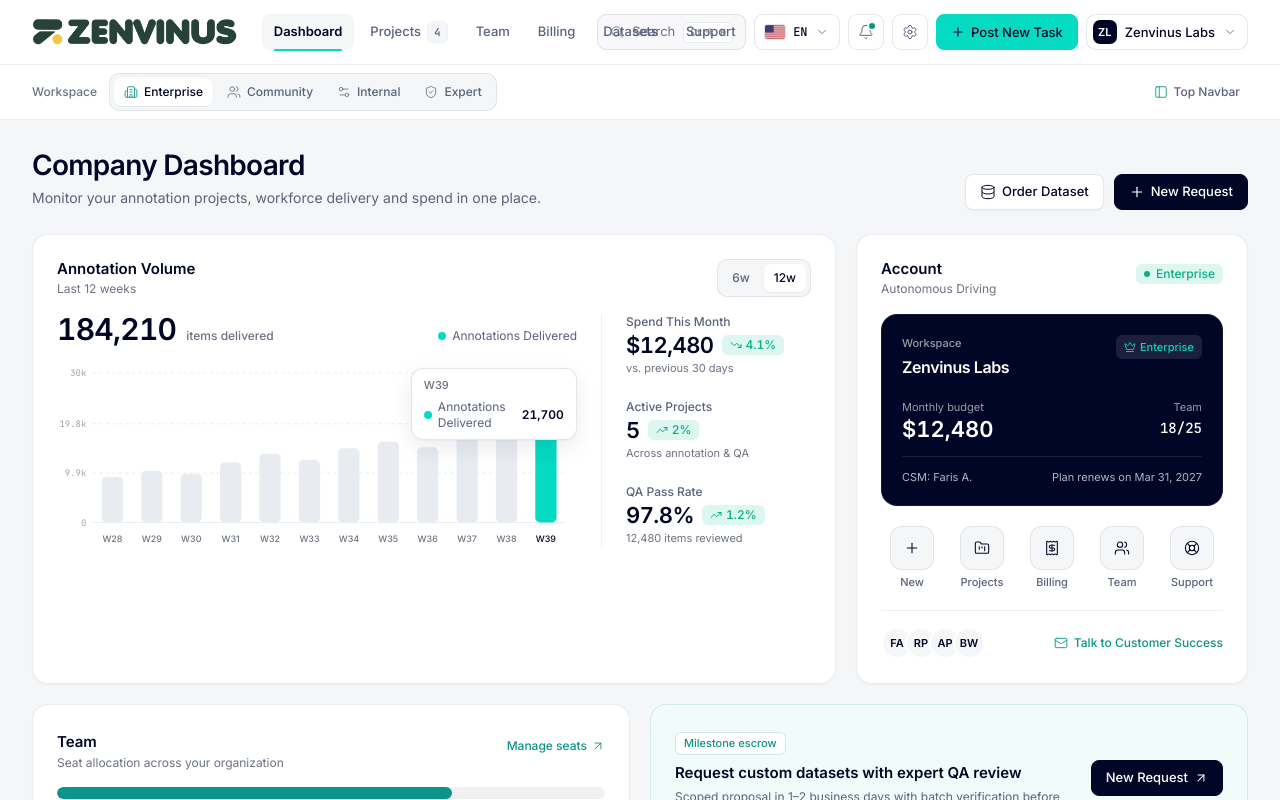
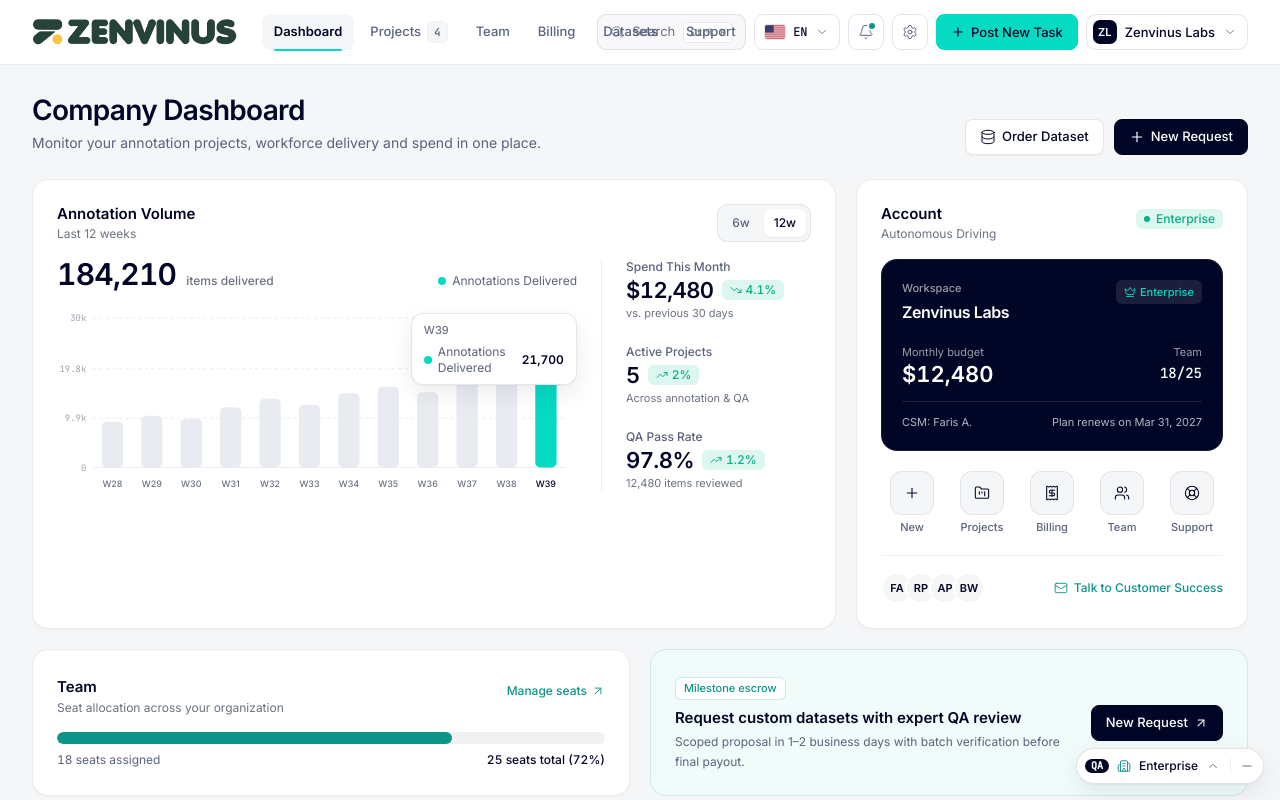
Before and after one commit to adityafakhrii/zenvinus-ui, a Next.js app: page /dashboard in a window 1280 px wide. Shown: the top 800 px of the page. Built offline with nearby package versions, Linux system fonts and the light colour scheme.

Commit message:
fix(ui): move QA role switcher to floating minimizable bottom-right pill

```diff
--- a/src/features/dashboard/components/dashboard-header.tsx
+++ b/src/features/dashboard/components/dashboard-header.tsx
@@ -7,7 +7,6 @@ import {
   ChevronsLeft,
   ChevronsRight,
   Menu,
-  PanelLeft,
   Plus,
   Search,
   Settings,
@@ -128,11 +127,6 @@ const DashboardHeader = () => {
       }
     >
       <div className="flex flex-col gap-5">
-        <div>
-          <p className="m-0 mb-2 text-xs font-medium text-ink-muted">{t('Workspace role')}</p>
-          <RoleSwitch as={role} variant="compact" />
-        </div>
-
         <nav className="flex flex-col gap-1" aria-label={t('Main menu')}>
           {navItems.map((item) => {
             const active = item === activeMatch;
@@ -214,12 +208,6 @@ const DashboardHeader = () => {
                 )}
               </Link>
             </div>
-
-            {!sidebarCollapsed && (
-              <div className="border-b border-line-subtle px-3 py-3">
-                <RoleSwitch as={role} variant="compact" />
-              </div>
-            )}
 
             <nav className="flex-1 overflow-y-auto px-3 py-3" aria-label={t('Main menu')}>
               <div className="flex flex-col gap-1">
@@ -420,6 +408,7 @@ const DashboardHeader = () => {
         </div>
         {mobileDrawer}
         <QuickSearchModal open={searchOpen} onClose={() => setSearchOpen(false)} />
+        <RoleSwitch as={role} />
       </>
     );
   }
@@ -523,26 +512,9 @@ const DashboardHeader = () => {
         </div>
       </header>
 
-      <div className="border-b border-[rgba(8,13,53,0.08)] bg-surface">
-        <div className="mx-auto flex max-w-[1440px] items-center justify-between gap-3 px-4 py-2 sm:px-6 lg:px-8">
-          <div className="flex min-w-0 items-center gap-3 overflow-x-auto">
-            <span className="hidden sm:inline text-xs font-medium text-ink-muted shrink-0">
-              {t('Workspace')}
-            </span>
-            <RoleSwitch as={role} variant="bar" />
-          </div>
-          <Link
-            href="/dashboard/settings"
-            className="hidden md:inline-flex shrink-0 items-center gap-1.5 rounded-[7px] px-2 py-1 text-xs font-medium text-ink-secondary no-underline hover:bg-canvas hover:text-ink transition-colors"
-          >
-            <PanelLeft className="h-3.5 w-3.5 text-teal-ink" strokeWidth={1.5} />
-            <span>{t('Top Navbar')}</span>
-          </Link>
-        </div>
-      </div>
-
       {mobileDrawer}
       <QuickSearchModal open={searchOpen} onClose={() => setSearchOpen(false)} />
+      <RoleSwitch as={role} />
     </>
   );
 };
--- a/src/features/dashboard/components/role-switch.tsx
+++ b/src/features/dashboard/components/role-switch.tsx
@@ -1,6 +1,6 @@
 import Link from 'next/link';
-import React from 'react';
-import { Building2, Settings2, ShieldCheck, Users } from 'lucide-react';
+import React, { useEffect, useRef, useState } from 'react';
+import { Building2, Check, ChevronUp, Minus, Settings2, ShieldCheck, Users } from 'lucide-react';
 import { cn } from '@/components/ui/cn';
 import { useT } from '@/i18n';
 import type { DashboardRole } from '../types/dashboard';
@@ -18,65 +18,172 @@ const ROLES: ReadonlyArray<RoleLink> = [
   { key: 'expert', label: 'Expert', href: '/dashboard?as=expert' },
 ];
 
+const STORAGE_KEY = 'zv_qa_role_minimized';
+
 function RoleIcon({ role }: { role: DashboardRole }) {
   const cls = 'h-3.5 w-3.5 shrink-0';
   switch (role) {
     case 'enterprise':
-      return <Building2 className={cls} strokeWidth={1.5} aria-hidden="true" />;
+      return <Building2 className={cls} strokeWidth={1.6} aria-hidden="true" />;
     case 'community':
-      return <Users className={cls} strokeWidth={1.5} aria-hidden="true" />;
+      return <Users className={cls} strokeWidth={1.6} aria-hidden="true" />;
     case 'internal':
-      return <Settings2 className={cls} strokeWidth={1.5} aria-hidden="true" />;
+      return <Settings2 className={cls} strokeWidth={1.6} aria-hidden="true" />;
     case 'expert':
-      return <ShieldCheck className={cls} strokeWidth={1.5} aria-hidden="true" />;
+      return <ShieldCheck className={cls} strokeWidth={1.6} aria-hidden="true" />;
   }
 }
 
 export interface RoleSwitchProps {
   as?: DashboardRole;
-  variant?: 'bar' | 'compact';
   className?: string;
 }
 
 /**
- * Workspace switcher across Enterprise, Community, Internal, and Expert memberships.
+ * Floating QA role simulator anchored at the bottom-right corner so switching between Enterprise, Community,
+ * Internal, and Expert stays 1–2 clicks away during testing without cluttering the main header or sidebar chrome.
  */
-const RoleSwitch = ({ as = 'enterprise', variant = 'bar', className }: RoleSwitchProps) => {
+const RoleSwitch = ({ as = 'enterprise', className }: RoleSwitchProps) => {
   const { t } = useT();
+  const [open, setOpen] = useState(false);
+  const [minimized, setMinimized] = useState(false);
+  const rootRef = useRef<HTMLDivElement>(null);
+
+  useEffect(() => {
+    try {
+      if (window.sessionStorage.getItem(STORAGE_KEY) === '1') {
+        setMinimized(true);
+      }
+    } catch {
+      // sessionStorage may be restricted in private mode
+    }
+  }, []);
+
+  useEffect(() => {
+    if (!open) return undefined;
+    const onDocClick = (e: MouseEvent) => {
+      if (rootRef.current && e.target instanceof Node && !rootRef.current.contains(e.target)) {
+        setOpen(false);
+      }
+    };
+    const onKey = (e: globalThis.KeyboardEvent) => {
+      if (e.key === 'Escape') setOpen(false);
+    };
+    document.addEventListener('mousedown', onDocClick);
+    document.addEventListener('keydown', onKey);
+    return () => {
+      document.removeEventListener('mousedown', onDocClick);
+      document.removeEventListener('keydown', onKey);
+    };
+  }, [open]);
+
+  const setMinState = (next: boolean) => {
+    setMinimized(next);
+    if (next) setOpen(false);
+    try {
+      window.sessionStorage.setItem(STORAGE_KEY, next ? '1' : '0');
+    } catch {
+      // ignore storage errors
+    }
+  };
+
+  const activeRole = ROLES.find((r) => r.key === as) ?? ROLES[0];
 
   return (
+    <div ref={rootRef} className={cn('fixed bottom-4 right-4 z-50', className)}>
+      {open && !minimized && (
         <div
-      className={cn(
-        'inline-flex items-center gap-1 rounded-[10px] border border-[rgba(8,13,53,0.08)] bg-canvas p-1',
-        variant === 'compact' && 'w-full grid grid-cols-2 gap-1',
-        className,
-      )}
-      role="tablist"
-      aria-label={t('Workspace role')}
+          role="menu"
+          aria-label={t('Role simulator (QA)')}
+          className="absolute bottom-[calc(100%+8px)] right-0 w-52 rounded-xl border border-[rgba(8,13,53,0.10)] bg-surface p-1.5 shadow-[var(--shadow-popover)] zv-animate-pop"
         >
+          <div className="mb-1 border-b border-line-subtle px-2.5 py-1.5 text-[11px] font-medium text-ink-muted">
+            {t('Role simulator (QA)')}
+          </div>
+          <div className="flex flex-col gap-0.5">
             {ROLES.map((r) => {
               const active = as === r.key;
               return (
                 <Link
                   key={r.key}
                   href={r.href}
-            role="tab"
-            aria-selected={active}
+                  role="menuitem"
+                  onClick={() => setOpen(false)}
                   className={cn(
-              'inline-flex items-center justify-center gap-1.5 rounded-[7px] px-2.5 py-1.5 text-xs font-medium no-underline whitespace-nowrap',
-              'transition-[background-color,color,box-shadow] duration-150 ease-[cubic-bezier(0.22,1,0.36,1)]',
+                    'flex items-center justify-between gap-2 rounded-[8px] px-2.5 py-2 text-xs font-medium no-underline transition-colors',
                     active
-                ? 'bg-surface text-ink shadow-[0_1px_2px_rgba(2,6,38,0.06)]'
-                : 'text-ink-secondary hover:text-ink',
+                      ? 'bg-tint-mint text-teal-ink font-semibold'
+                      : 'text-ink hover:bg-canvas',
                   )}
                 >
+                  <span className="flex items-center gap-2">
                     <span className={active ? 'text-teal-ink' : 'text-ink-muted'}>
                       <RoleIcon role={r.key} />
                     </span>
                     <span>{t(r.label)}</span>
+                  </span>
+                  {active && <Check className="h-3.5 w-3.5 shrink-0 text-teal-ink" strokeWidth={2} />}
                 </Link>
               );
             })}
+          </div>
+        </div>
+      )}
+
+      {minimized ? (
+        <button
+          type="button"
+          onClick={() => setMinState(false)}
+          aria-label={t('Show role switcher')}
+          title={`${t('Role simulator (QA)')}: ${t(activeRole.label)}`}
+          className="inline-flex h-8 items-center gap-1.5 rounded-full border border-[rgba(8,13,53,0.12)] bg-surface/90 px-2.5 text-xs font-medium text-ink shadow-[var(--shadow-popover)] backdrop-blur-md transition-[opacity,border-color,background-color] duration-150 hover:border-teal-ink hover:bg-surface cursor-pointer"
+        >
+          <span className="rounded-full bg-navy px-1.5 py-0.5 font-mono text-[10px] font-semibold leading-none text-white">
+            QA
+          </span>
+          <span className="text-teal-ink">
+            <RoleIcon role={activeRole.key} />
+          </span>
+        </button>
+      ) : (
+        <div className="inline-flex h-9 items-center rounded-full border border-[rgba(8,13,53,0.12)] bg-surface/95 shadow-[var(--shadow-popover)] backdrop-blur-md">
+          <button
+            type="button"
+            aria-haspopup="menu"
+            aria-expanded={open}
+            aria-label={t('Role simulator (QA)')}
+            onClick={() => setOpen((v) => !v)}
+            className="inline-flex h-full items-center gap-2 rounded-l-full pl-2 pr-2.5 text-xs font-medium text-ink transition-colors hover:bg-canvas/80 cursor-pointer"
+          >
+            <span className="rounded-full bg-navy px-1.5 py-0.5 font-mono text-[10px] font-semibold leading-none text-white">
+              QA
+            </span>
+            <span className="text-teal-ink">
+              <RoleIcon role={activeRole.key} />
+            </span>
+            <span>{t(activeRole.label)}</span>
+            <ChevronUp
+              className={cn(
+                'h-3.5 w-3.5 text-ink-muted transition-transform duration-150',
+                open && 'rotate-180 text-teal-ink',
+              )}
+              strokeWidth={1.6}
+            />
+          </button>
+
+          <span className="h-4 w-px bg-line-subtle" aria-hidden="true" />
+
+          <button
+            type="button"
+            onClick={() => setMinState(true)}
+            aria-label={t('Minimize role switcher')}
+            title={t('Minimize role switcher')}
+            className="inline-flex h-full w-8 items-center justify-center rounded-r-full text-ink-muted transition-colors hover:bg-canvas/80 hover:text-ink cursor-pointer"
+          >
+            <Minus className="h-3.5 w-3.5" strokeWidth={1.75} />
+          </button>
+        </div>
+      )}
     </div>
   );
 };
--- a/src/i18n/id/dashboard.ts
+++ b/src/i18n/id/dashboard.ts
@@ -581,6 +581,9 @@ const id: Dictionary = {
   'Feedback / rubric note': 'Catatan masukan / rubrik',
   'Optional notes on edge cases, rubric criteria, or revision hints...':
     'Catatan opsional tentang kasus khusus, kriteria rubrik, atau arahan revisi...',
+  'Role simulator (QA)': 'Simulasi role (QA)',
+  'Minimize role switcher': 'Ciutkan pengalih role',
+  'Show role switcher': 'Tampilkan pengalih role',
 };
 
 export default id;
```
Lines whose indentation alone changed are shown as unchanged.
